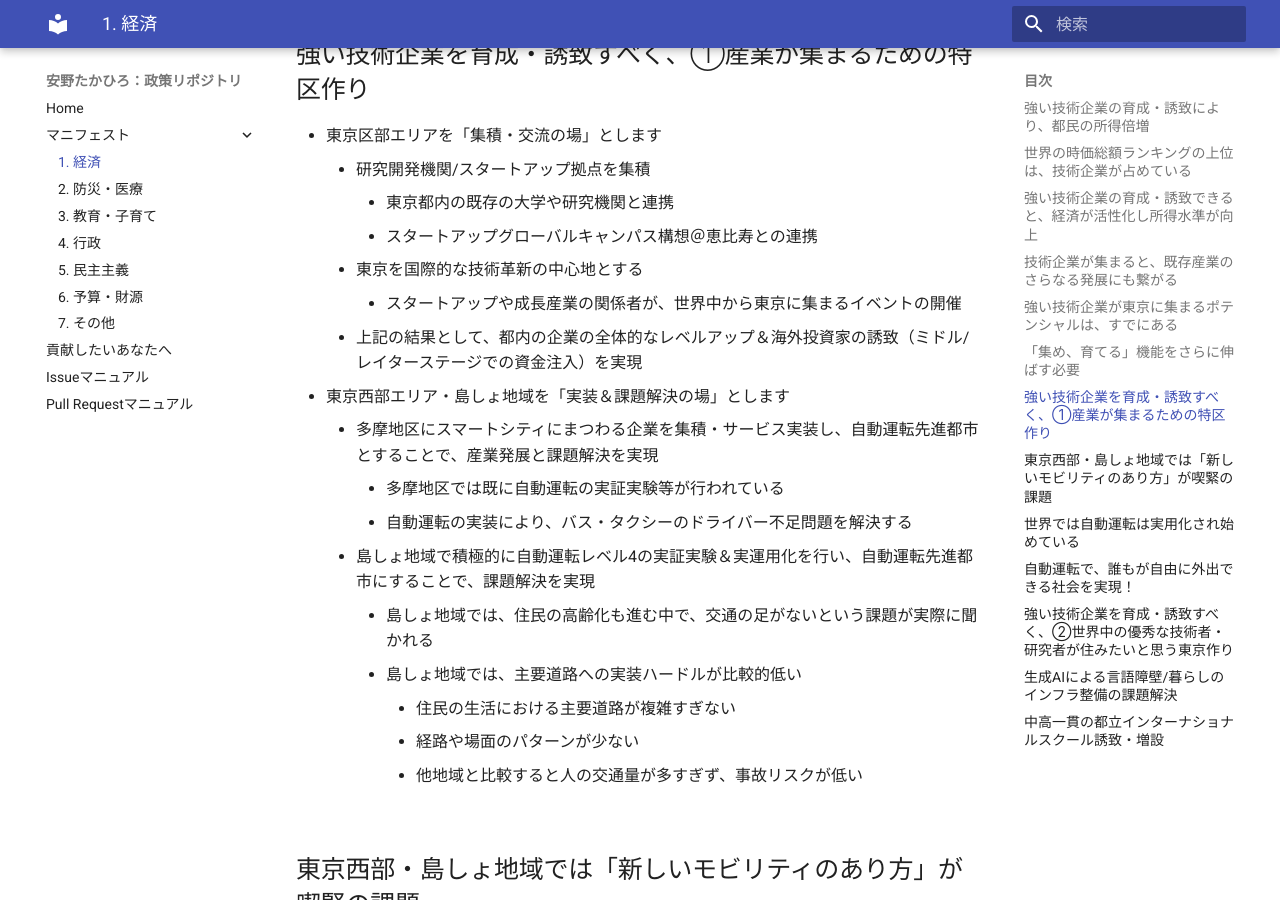
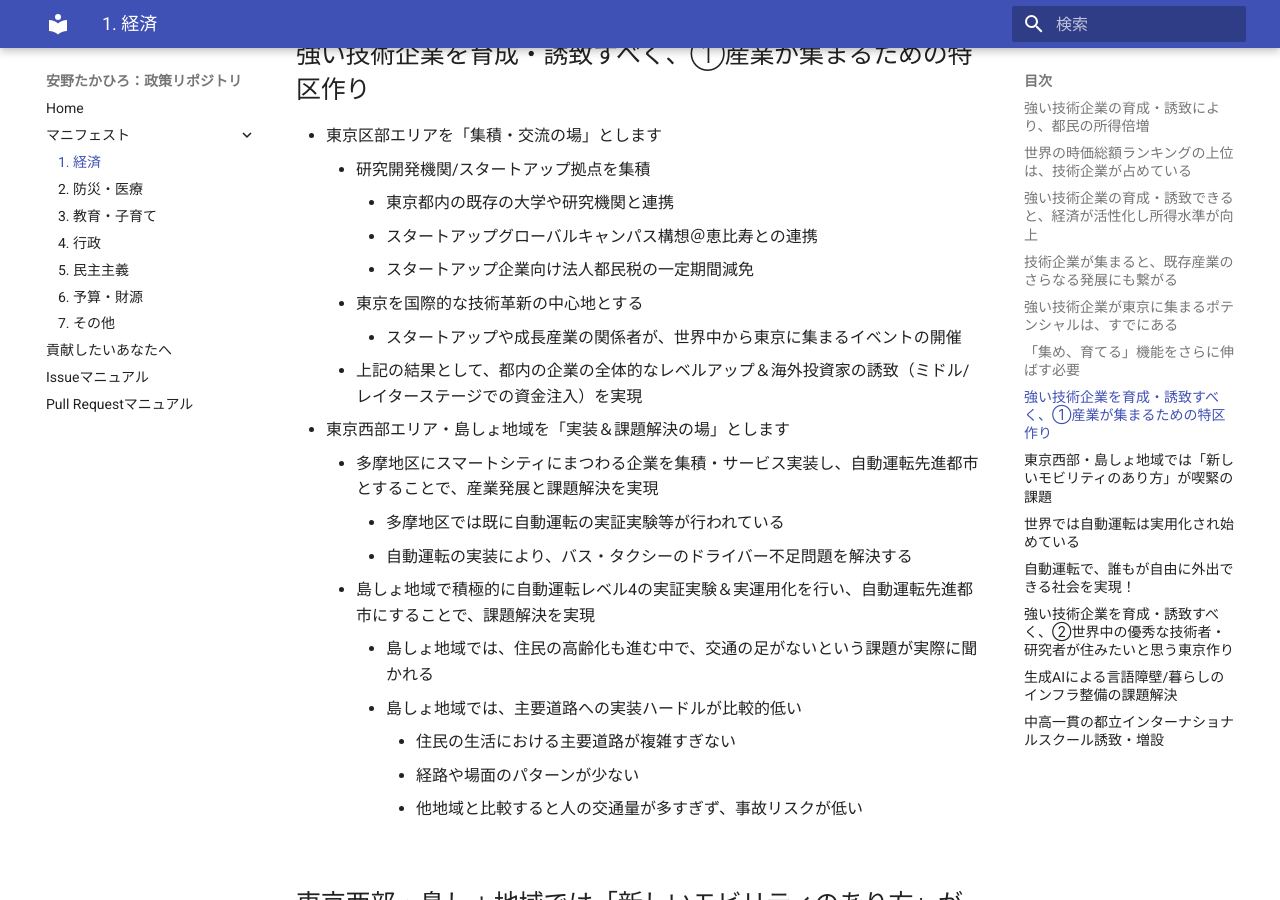
Before and after one commit to takahiroanno2024/election2024, an MkDocs documentation site: the page built from docs/manifest/economy.md, in a window 1280 px wide and 900 px high, scrolled down 3737 px. Built offline with MkDocs 1.6.1 and Material for MkDocs 9.7.7, drawn with Linux system fonts in a browser that asks for light colours.

Commit message:
Update economy.md_スタートアップ企業向け法人都民税の減免
減税観点での経済政策案を複数検討した結果、
「スタートアップ向け法人都民税の創業一定期間（5年間程度）減税」
については企業誘致・企業成長に資すると判断したため提案します。

```diff
--- a/docs/manifest/economy.md
+++ b/docs/manifest/economy.md
@@ -88,6 +88,7 @@
     - 研究開発機関/スタートアップ拠点を集積
         - 東京都内の既存の大学や研究機関と連携
         - スタートアップグローバルキャンパス構想＠恵比寿との連携
+        - スタートアップ企業向け法人都民税の一定期間減免
     - 東京を国際的な技術革新の中心地とする
         - スタートアップや成長産業の関係者が、世界中から東京に集まるイベントの開催
     - 上記の結果として、都内の企業の全体的なレベルアップ＆海外投資家の誘致（ミドル/レイターステージでの資金注入）を実現
```
